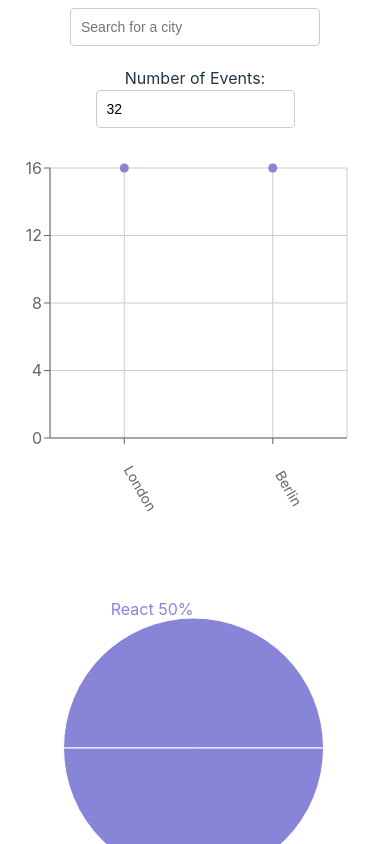
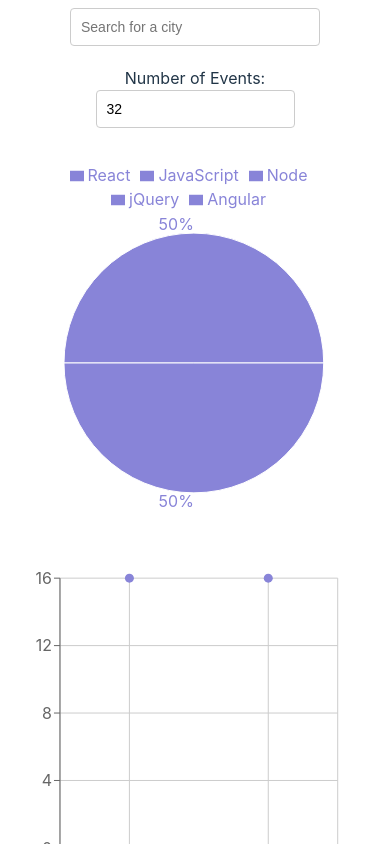
Before and after one commit to nimkus/meet, a React (Vite) app: page / in a window 390 px wide. Shown: the top 844 px of the page. Built offline with nearby package versions, Linux system fonts and the light colour scheme.

Commit message:
style: put charts in one row and styled pie chart

```diff
--- a/src/App.css
+++ b/src/App.css
@@ -106,3 +106,16 @@ input[type='number'] {
   margin-top: 4px;
   margin-left: 2px;
 }
+
+.charts-container {
+  display: grid;
+  grid-template-columns: 1fr 1fr;
+  padding: 10px;
+  border-radius: 20px;
+}
+
+@media (max-width: 768px) {
+  .charts-container {
+    grid-template-columns: 1fr;
+  }
+}
--- a/src/App.jsx
+++ b/src/App.jsx
@@ -44,8 +44,8 @@ const App = () => {
       <CitySearch allLocations={allLocations} setCurrentCity={setCurrentCity} setInfoAlert={setInfoAlert} />
       <NumberOfEvents updateEvents={setNumberOfEvents} setErrorAlert={setErrorAlert} />
       <div className="charts-container">
+        <EventGenresChart events={events} />
         <CityEventsChart allLocations={allLocations} events={events} />
-        <EventGenresChart events={events} />
       </div>
       <EventList events={events} />
     </div>
--- a/src/components/EventGenresChart.jsx
+++ b/src/components/EventGenresChart.jsx
@@ -1,11 +1,13 @@
 import React, { useState, useEffect } from 'react';
-import { ResponsiveContainer, PieChart, Pie } from 'recharts';
+import { ResponsiveContainer, PieChart, Pie, Cell, Legend } from 'recharts';
 import PropTypes from 'prop-types';
 
 const EventGenresChart = ({ events }) => {
   const [data, setData] = useState([]);
 
   const genres = ['React', 'JavaScript', 'Node', 'jQuery', 'Angular'];
+
+  const colors = ['#ACAAFE', '#00C49F', '#FFBB28', '#FF8042', 'white'];
 
   const renderCustomizedLabel = ({ cx, cy, midAngle, outerRadius, percent, index }) => {
     const RADIAN = Math.PI / 180;
@@ -14,7 +16,7 @@ const EventGenresChart = ({ events }) => {
     const y = cy + radius * Math.sin(-midAngle * RADIAN) * 1.07;
     return percent ? (
       <text x={x} y={y} fill="#8884d8" textAnchor={x > cx ? 'start' : 'end'} dominantBaseline="central">
-        {`${genres[index]} ${(percent * 100).toFixed(0)}%`}
+        {`${(percent * 100).toFixed(0)}%`}
       </text>
     ) : null;
   };
@@ -45,6 +47,10 @@ const EventGenresChart = ({ events }) => {
           label={renderCustomizedLabel}
           outerRadius={130}
         />
+        {data.map((index) => (
+          <Cell key={`cell-${index}`} fill={colors[index]} />
+        ))}
+        <Legend align="center" verticalAlign="top" height={10} />
       </PieChart>
     </ResponsiveContainer>
   );
```
